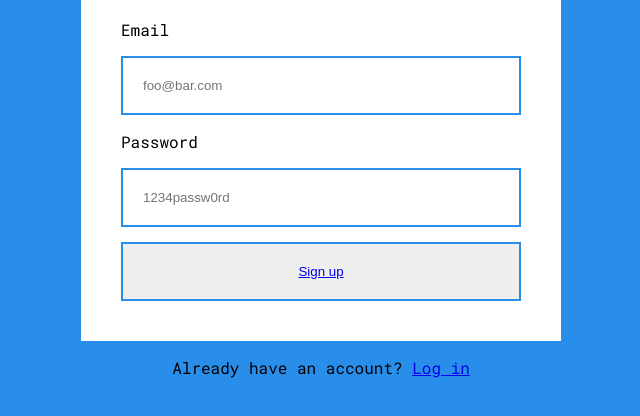
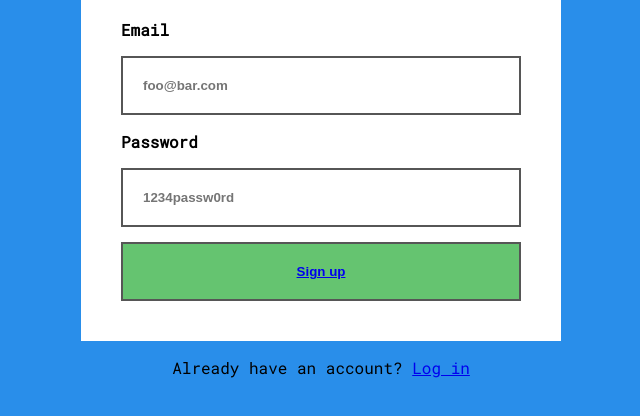
Before and after one commit to fimbifoi/Signup-Page, a plain HTML site: page index.html in a window 1280 px wide. Shown: the part 176-592 px from the top of the page, without its empty margins (319-959 px from the left). Drawn offline with Linux system fonts and the light colour scheme.

Commit message:
finished signup page

```diff
--- a/style/main.css
+++ b/style/main.css
@@ -11,8 +11,8 @@ img {
 	padding-bottom: 30px;
 }
 
-label {
-
+label, input, button {
+	font-weight: bold;
 }
 input {
 	width: 356px;
@@ -25,9 +25,10 @@ br {
 button {
 	width: 400px;
 	margin-top: 15px;
+	background-color: #65c470;
 }
 input, button {
-	border: 2px solid #298eea;
+	border: 2px solid #565656;
 	padding: 20px;
 }
 
```
